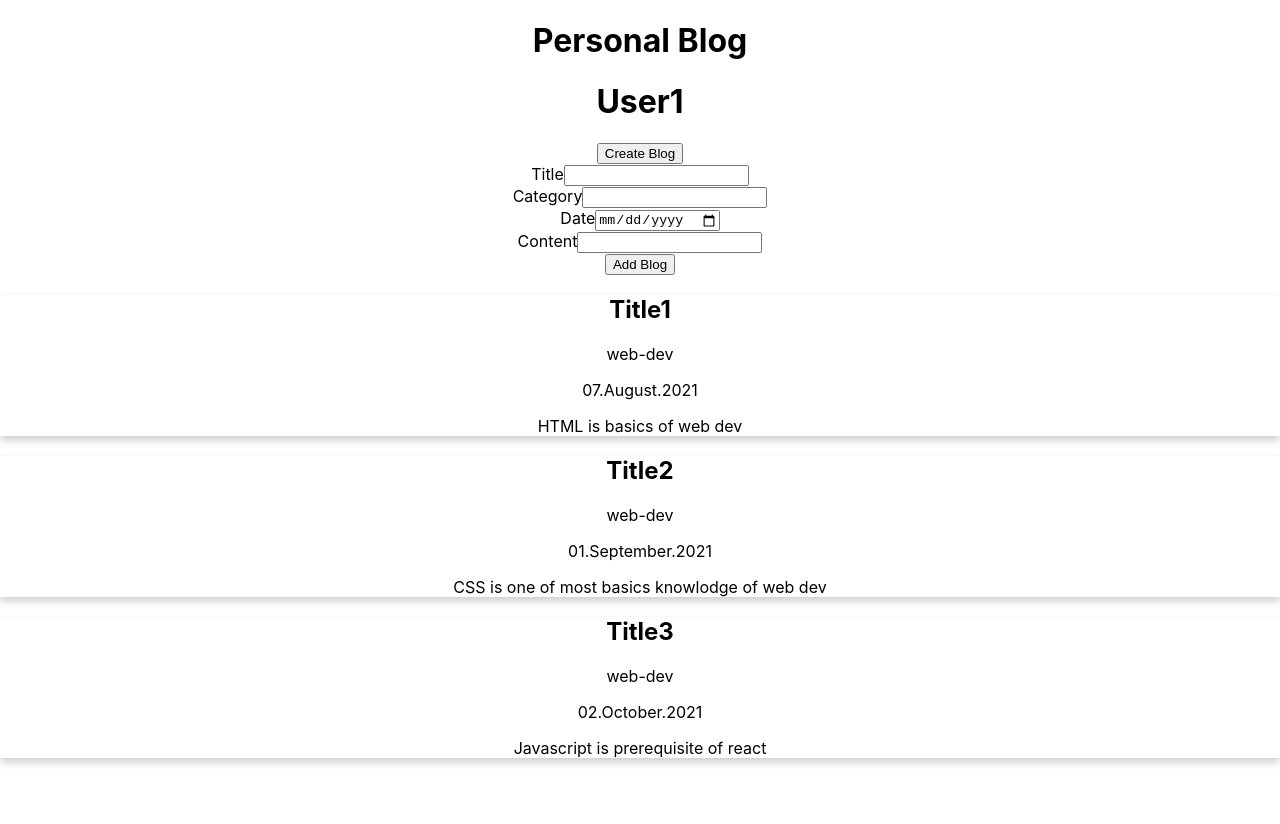
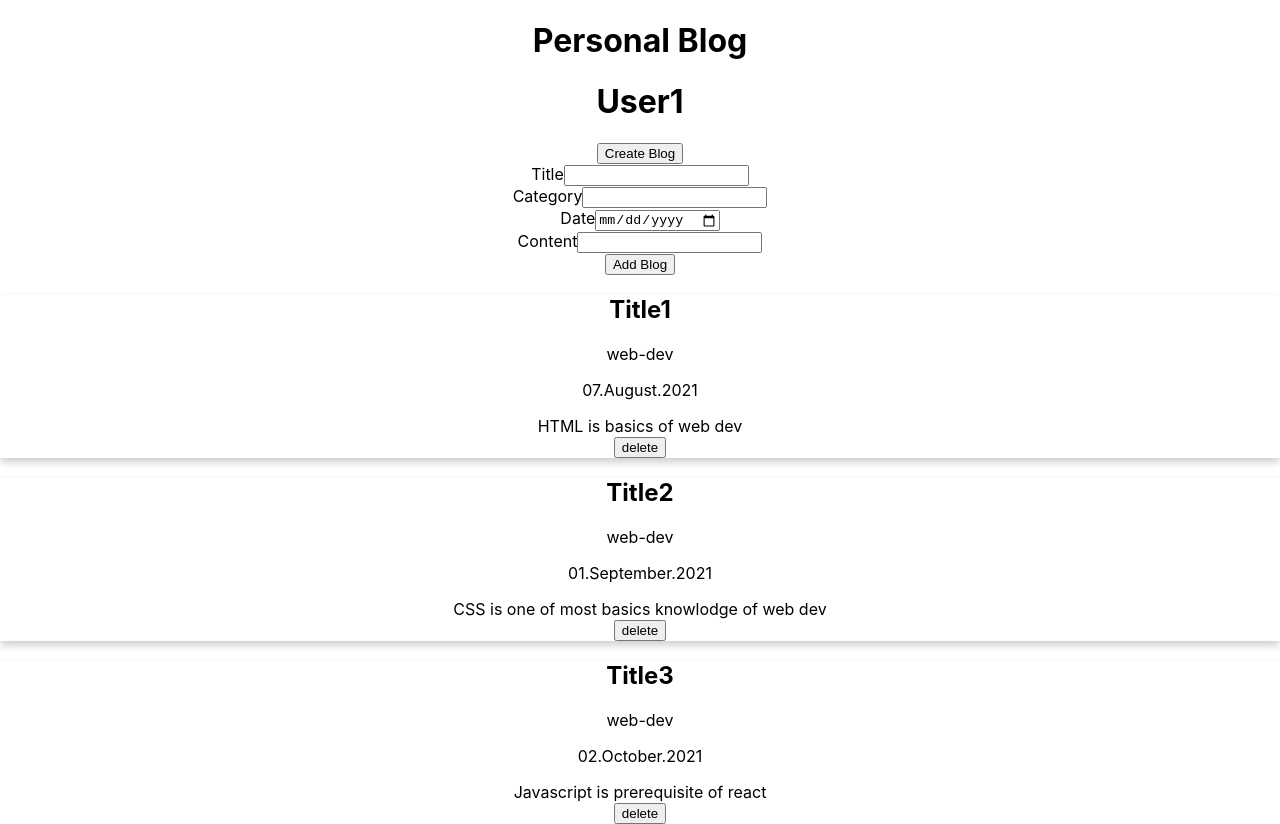
Before and after one commit to chandra-teja/my-blog, a React (Create React App) app: page / in a window 1280 px wide. Before the commit the page ends 800 px from the top, so only its background shows below. Built offline with nearby package versions, Linux system fonts and the light colour scheme.

Commit message:
After adding Deletion

```diff
--- a/src/App.js
+++ b/src/App.js
@@ -49,9 +49,15 @@ function App() {
     setPost_array((prevInputData) => {
       return [data, ...prevInputData];
     });
-
     //setDummy_posts(data);
     console.log("Updation function Success");
+  }
+
+  function deletePostHandler(postId) {
+    const updatedInitial_posts = [...Post_array].filter(
+      (deleteItem) => deleteItem.id !== postId
+    );
+    setPost_array(updatedInitial_posts);
   }
 
   return (
@@ -63,11 +69,13 @@ function App() {
         <CreateBlog InputData={UserInputData}></CreateBlog>
         {Post_array.map((Post_array) => (
           <UserPage
-          key = {Post_array.id}
+            key={Post_array.id}
+            id={Post_array.id}
             title={Post_array.title}
             content={Post_array.content}
             date={Post_array.date}
             category={Post_array.category}
+            deletepost={deletePostHandler}
           />
         ))}
       </div>
--- a/src/components/UserPage.css
+++ b/src/components/UserPage.css
@@ -8,3 +8,7 @@
   .post-profile:hover {
     box-shadow: 0 8px 16px 0 rgba(0,0,0,0.2);
   }
+
+.delete{
+  cursor: pointer;
+}
--- a/src/components/UserPage.js
+++ b/src/components/UserPage.js
@@ -1,6 +1,9 @@
 import './UserPage.css'
 import PostDate from './PostDate';
 function UserPage(props){
+    function deleteHandler(event){
+        props.deletepost(event.target.value);
+    }
     return (
         <div className="post-profile">
                 <h2>{props.title}</h2>
@@ -9,6 +12,7 @@ function UserPage(props){
                    <PostDate date={props.date}></PostDate>
                 </div>
                 <div className="post-content">{props.content}</div>
+                <button id ='delete' onClick={deleteHandler} value={props.id}>delete</button>
         </div>
     );
 }
```
